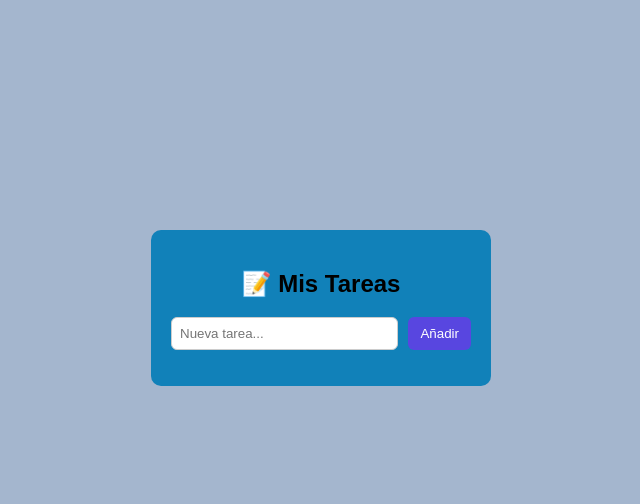
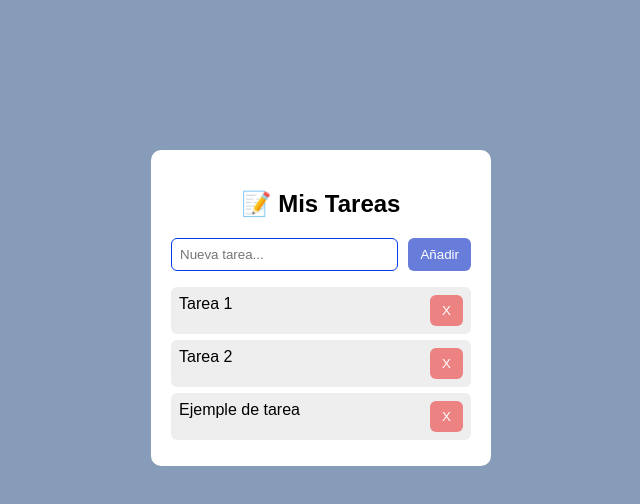
Before and after one commit to llolloduque/Tarea-5-Lista-tareas---HTML-CSS-y-JavaScript, a plain HTML site: page index.html in a window 1280 px wide. Shown: the whole page, without its empty margins (319-959 px from the left). Drawn offline with Linux system fonts and the light colour scheme.

Commit message:
Creacion de <li> como esta en la imagen y retoques estéticos

```diff
--- a/index.html
+++ b/index.html
@@ -16,6 +16,10 @@
   </div>
 
   <ul id="listaTareas"></ul>
+  <li>Tarea 1 <button class="rojo">X</button></li>
+    <li>Tarea 2 <button class="rojo">X</button></li>
+      <li>Ejemple de tarea <button class="rojo">X</button></li>
+
 </div>
 
 <script src="scrip.js"></script>
--- a/scrip.js
+++ b/scrip.js
@@ -27,3 +27,6 @@ function agregarTarea(){
 
   entrada.value = "";
 }
+
+//el tema del js si que me eh ayudado en la ia porque lo hice antes de que dieras la clase de repaso y
+//de la forma en la que esta se que hace cada cosa y se decirte que hace cada cosa lo unico que me cuesta aqui es sacar el como hacerlo de 0 yo
--- a/styles.css
+++ b/styles.css
@@ -1,6 +1,6 @@
 body{
   font-family: Arial;
-  background:#a4b6ce;
+  background:#879cb8;
   display:flex;
   justify-content:center;
   align-items:center;
@@ -8,7 +8,7 @@ body{
 }
 
 .container{
-  background:rgb(17, 129, 185);
+  background:rgb(255, 255, 255);
   padding:20px;
   border-radius:10px;
   width:300px;
@@ -28,11 +28,11 @@ input{
   flex:1;
   padding:8px;
   border-radius:6px;
-  border:1px solid #ccc;
+  border:1px solid #063cee;
 }
 
 button{
-  background:#5846e0;
+  background:#687dda;
   color:white;
   border:none;
   padding:8px 12px;
@@ -43,7 +43,7 @@ button{
 li{
   display:flex;
   justify-content:space-between;
-  background:#fff9f9;
+  background:#eeeeee;
   padding:8px;
   margin-bottom:6px;
   border-radius:6px;
@@ -57,3 +57,7 @@ li{
   cursor:pointer;
   padding:4px 8px;
 }
+
+.rojo{
+ background:#ec8282;
+}
```
